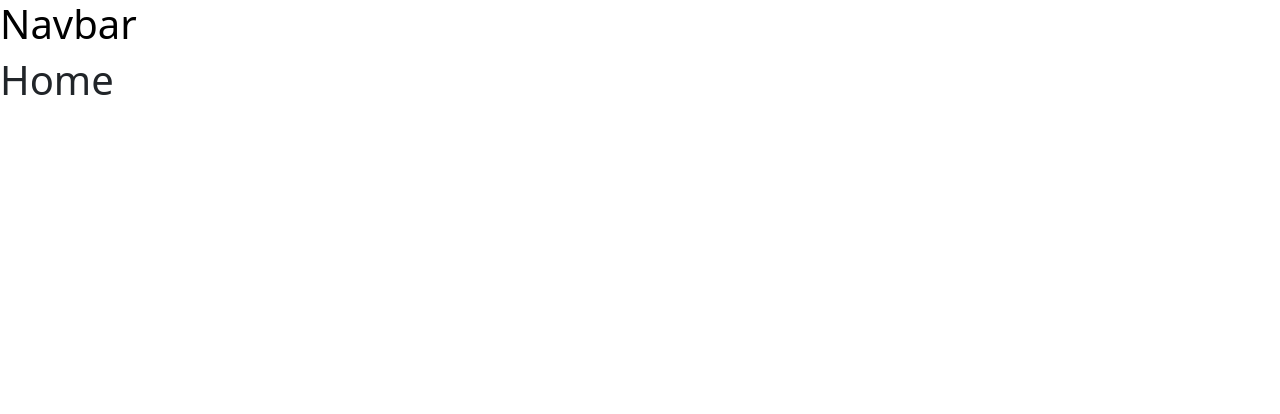
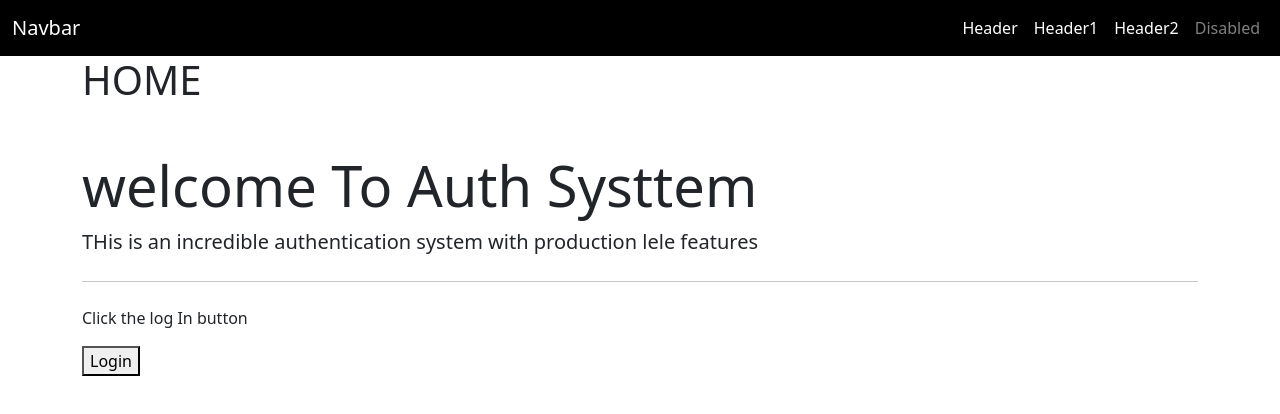
Before and after one commit to idc4K/JwtAuth, a React (Create React App) app in the folder frontend/: page / in a window 1280 px wide. Shown: the top 414 px of the page. Built offline with nearby package versions, Linux system fonts and the light colour scheme.

Commit message:
navbar and home

```diff
--- a/frontend/src/components/Home/Home.js
+++ b/frontend/src/components/Home/Home.js
@@ -1,10 +1,17 @@
-import React from 'react';
-
+import React,{useNavigate} from 'react';
+import 'bootstrap/dist/css/bootstrap.min.css';
 function Home() {
   return (
-    <div>
-      <h1>Home</h1>
-    </div>
+    <div className="container">
+      <h1>HOME</h1>
+       <div className="jumbotron mt-5">
+         <h1 className='display-4'>welcome To Auth Systtem</h1>
+         <p className='lead'>THis is an incredible authentication system with production lele features</p>
+         <hr className='my-4'/>
+         <p>Click the log In button</p>
+         <button>Login</button>
+       </div>
+  </div>
   )
 }
 
--- a/frontend/src/components/NavBar/Navbar.js
+++ b/frontend/src/components/NavBar/Navbar.js
@@ -1,10 +1,32 @@
-import React from 'react'
-
+import React from 'react';
+import {Link} from 'react-router-dom';
+import 'bootstrap/dist/css/bootstrap.min.css';
 function Navbar() {
   return (
-    <div>
-        <h1 style={{color: "black"}}>Navbar</h1>
+    <nav className="navbar navbar-expand-lg" style={{backgroundColor:"black"}}>
+    <div className="container-fluid">
+        <Link className="navbar-brand" to="/" style={{color:"white"}}>Navbar</Link>
+        <button className="navbar-toggler" type="button" data-bs-toggle="collapse" data-bs-target="#navbarNav" aria-controls="navbarNav" aria-expanded="false" aria-label="Toggle navigation">
+            <span className="navbar-toggler-icon"></span>
+        </button>
+        <div className="collapse navbar-collapse" id="navbarNav">
+        <ul className="navbar-nav ms-auto">
+            <li className="nav-item">
+                <Link className="nav-link active" aria-current="page" to="/" style={{color:"white"}}>Header</Link>
+            </li>
+            <li className="nav-item">
+                <Link className="nav-link" to="/header1" style={{color:"white"}}>Header1</Link>
+            </li>
+            <li className="nav-item">
+                <Link className="nav-link" to="/header2" style={{color:"white"}}>Header2</Link>
+            </li>
+            <li className="nav-item">
+                <Link className="nav-link disabled" to="/"style={{color:"grey"}}>Disabled</Link>
+            </li>
+        </ul>
+        </div>
     </div>
+</nav>
   )
 }
 
```
